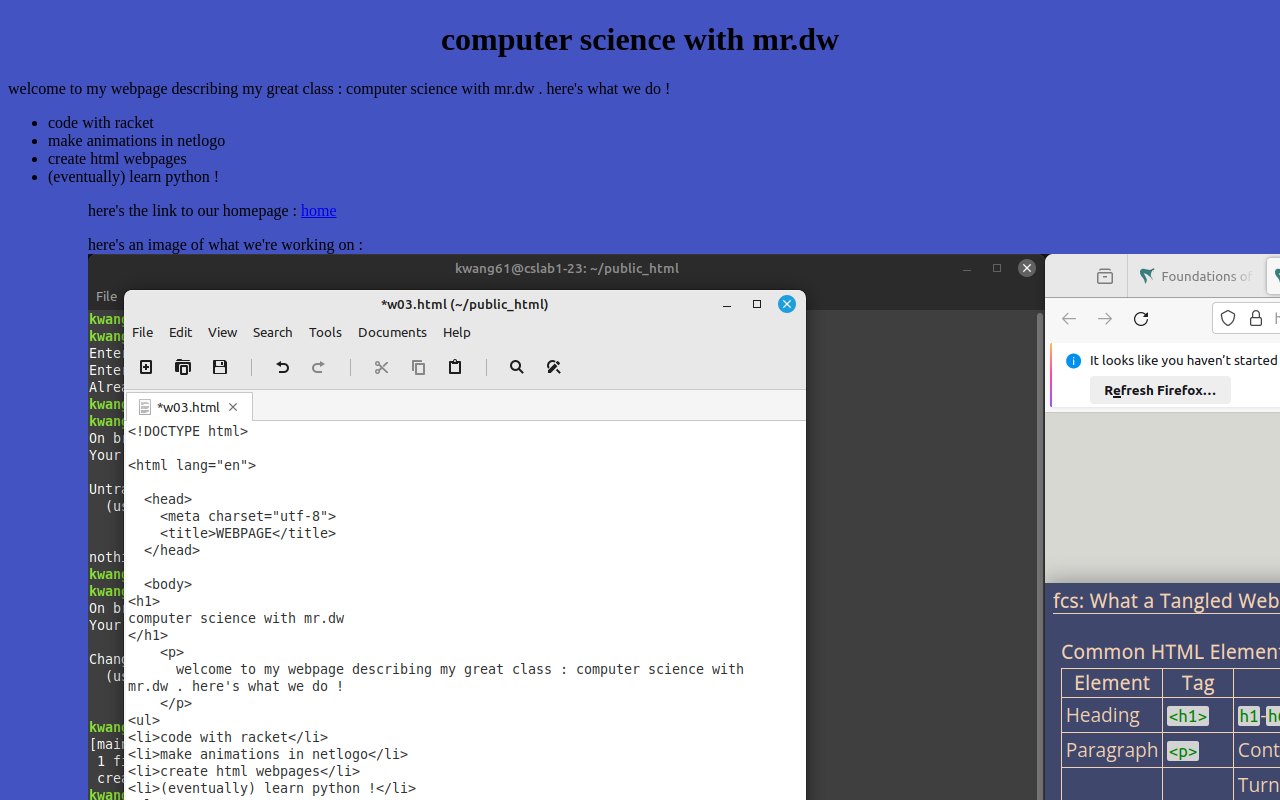
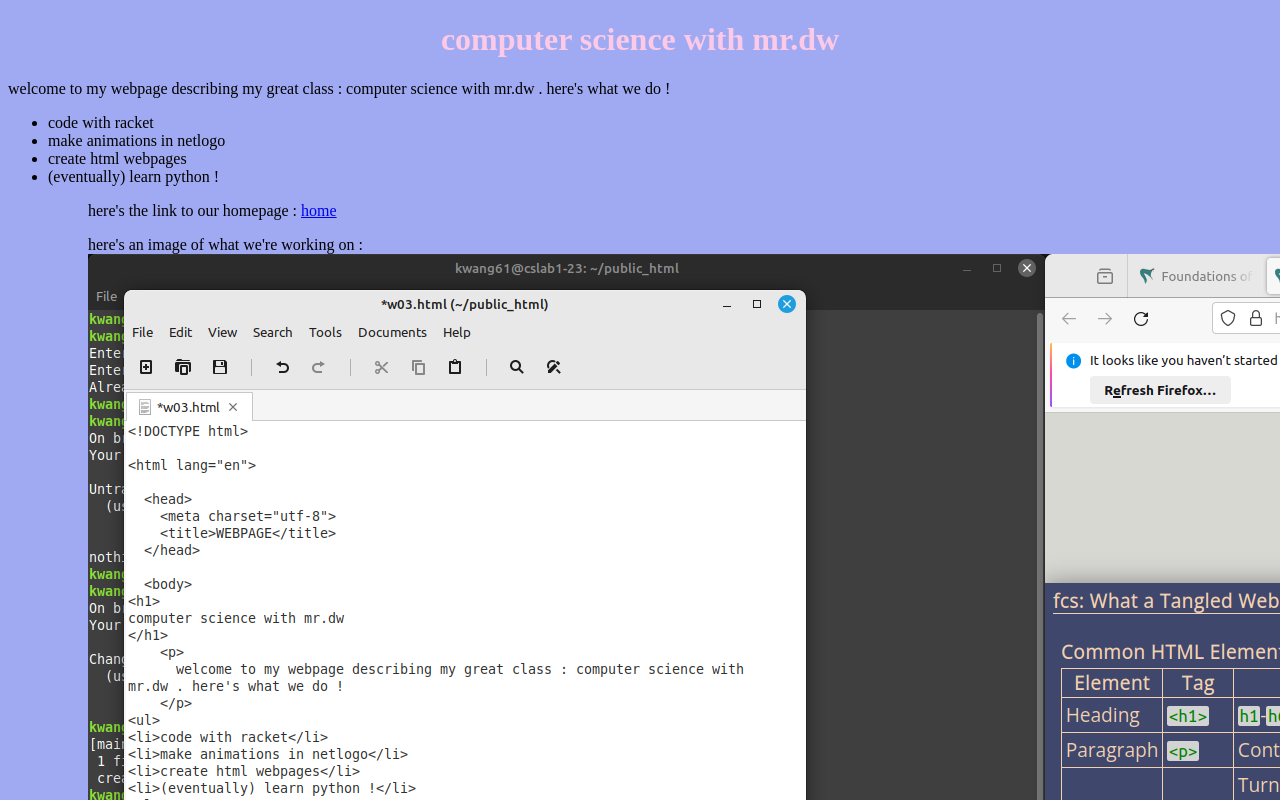
Before and after one commit to stuycs-gh-classrooms/09-web-krwaty, a plain HTML site: page w03.html in a window 1280 px wide. Shown: the top 800 px of the page. Drawn offline with Linux system fonts and the light colour scheme.

Commit message:
Update w06_style.css

```diff
--- a/w06_style.css
+++ b/w06_style.css
@@ -1,3 +1,3 @@
-html {background-color: #4453c2;}
+html {background-color: #a0aaf2;}
 h1 {text-align: center;
-color: lightbluesteel;}
+color: #fccae7;}
```
